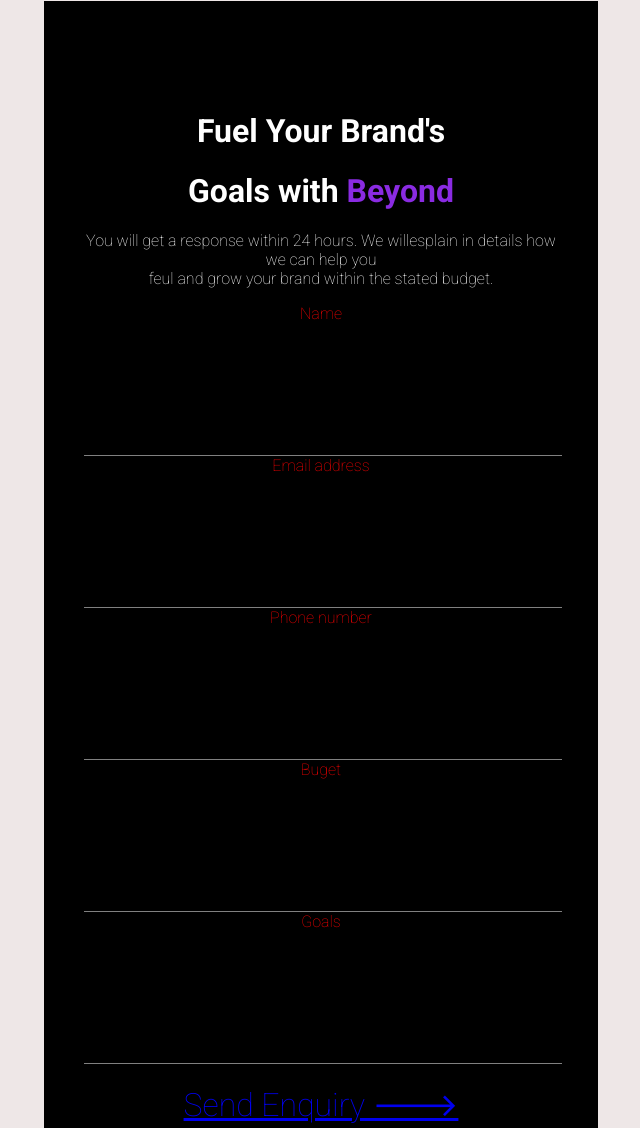
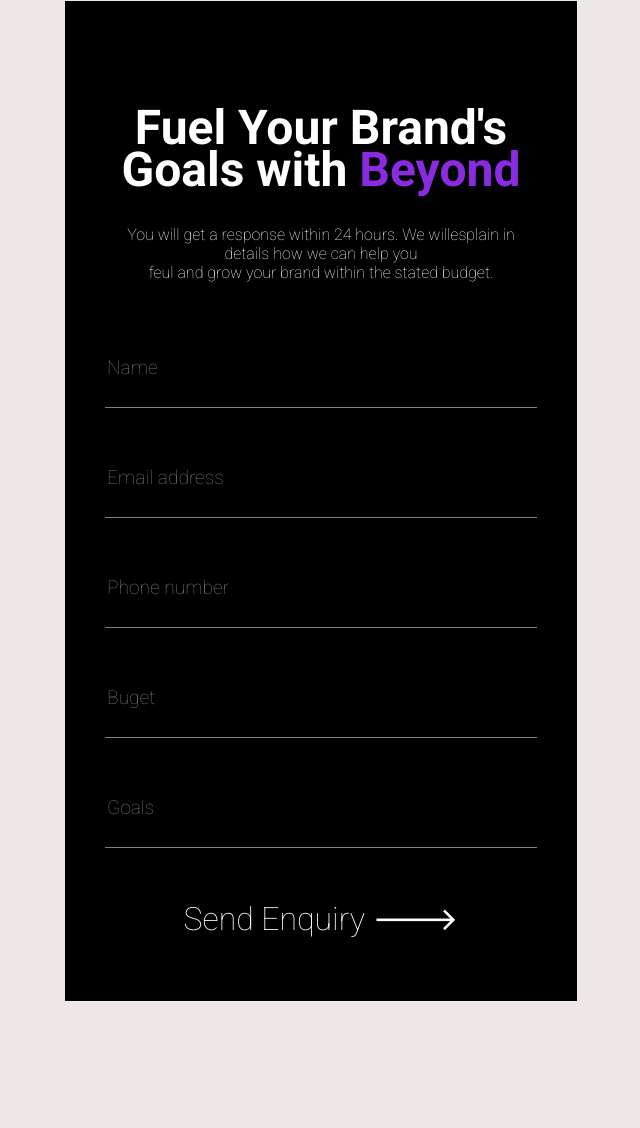
Before and after one commit to GintareJackeviciene/metukursai, a plain HTML site: page 2023-09-25/form.html in a window 1280 px wide. Shown: the part 47-1175 px from the top of the page, without its empty margins (319-959 px from the left). After the commit the page ends 800 px from the top, so only its background shows below. Drawn offline with Linux system fonts and the light colour scheme.

Commit message:
atnaujintas landing page

```diff
--- a/2023-09-25/form.html
+++ b/2023-09-25/form.html
@@ -11,11 +11,12 @@
         font-family: 'Roboto';
         margin: o;
         padding: o;
+        box-sizing: border-box;
 
        }
+
         body{
             display: flex;
-            text-align: center;
             justify-content: center;
             background-color: rgb(238, 231, 231);
             padding: 40px;
@@ -29,66 +30,72 @@
         width: 40% ;
         height: 1000px;
         padding: 90px 40px;
+        position: fixed;
+        text-align: center;
+
        }
 
-       .container input {
-        display: flex;
+       input {
+
         border: none;
         border-bottom: 1px solid gray;
-        text-align: center;
         position: relative;
         width: 100%;
         height: 80px;
+        margin-top: 30px;
+        background-color: black;
+        font-size: larger;
+       }
+       p{
         margin-top: 50px;
-        background-color: black;
-       }
-
-       label{
-         color:red;
-
        }
 
         button{
            font-size: xx-large;
-           margin-top: 20px;
+           margin-top: 50px;
            background-color: black;
+           color: white;
            border: none;
+
            }
-           a:hover, a:active{
-            font-family: monospace;
-           }
+           h1{
+            line-height: 10px;
+            font-size: 300%;
+          }
+
 
 
     </style>
 </head>
 <body>
     <div class="container">
-    <div class="text"><h1>Fuel Your Brand's</h1>
-                      <h1>Goals with <span> Beyond </span></h1>
-                      <p>You will get a response within 24 hours. We willesplain in details how we can help  you  <br>feul and grow your brand within the stated budget. </p>
-        </div>
-      <form>
-          <div class="form">
-            <label >Name</label>
-            <input type="text">
+      <div > <h1>Fuel Your Brand's</h1> </div>
+      <div > <h1>Goals with <span> Beyond </span> </h1> </div>
+       <p>You will get a response within 24 hours. We willesplain in details how we can help  you  <br>feul and grow your brand within the stated budget. </p>
+
+        <div>
+        <form>
+            <div>
+            <input type="text" placeholder="Name">
+            </div>
+           <div>
+            <input type="email" placeholder="Email address">
            </div>
-           <div class="form">
-            <label >Email address</label>
-            <input type="email">
+           <div>
+            <input type="tel" placeholder="Phone number">
            </div>
-           <div class="form">
-            <label >Phone number</label>
-            <input type="tel">
+           <div >
+            <input type="text" placeholder="Buget">
            </div>
-           <div class="form">
-            <label >Buget</label>
-            <input type="text">
+           <div >
+            <input type="text" placeholder="Goals">
            </div>
-           <div class="form">
-            <label >Goals</label>
-            <input type="text">
            </div>
-           <button> <a href=" default.asp">Send Enquiry &#129106;</a></button>
+
+           <div>
+           <button > Send Enquiry &#129106;</button>
+           </div>
       </form>
+      </div>
 </body>
 </html>
```
